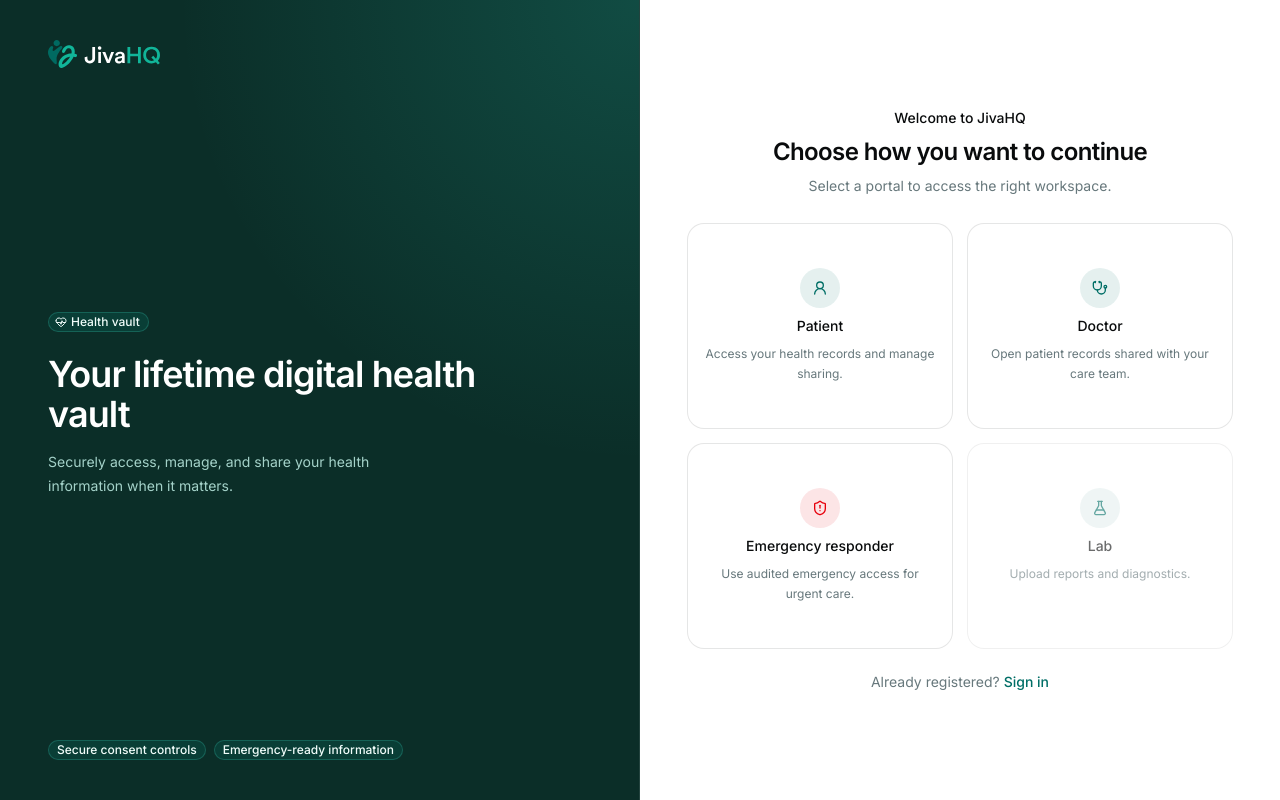
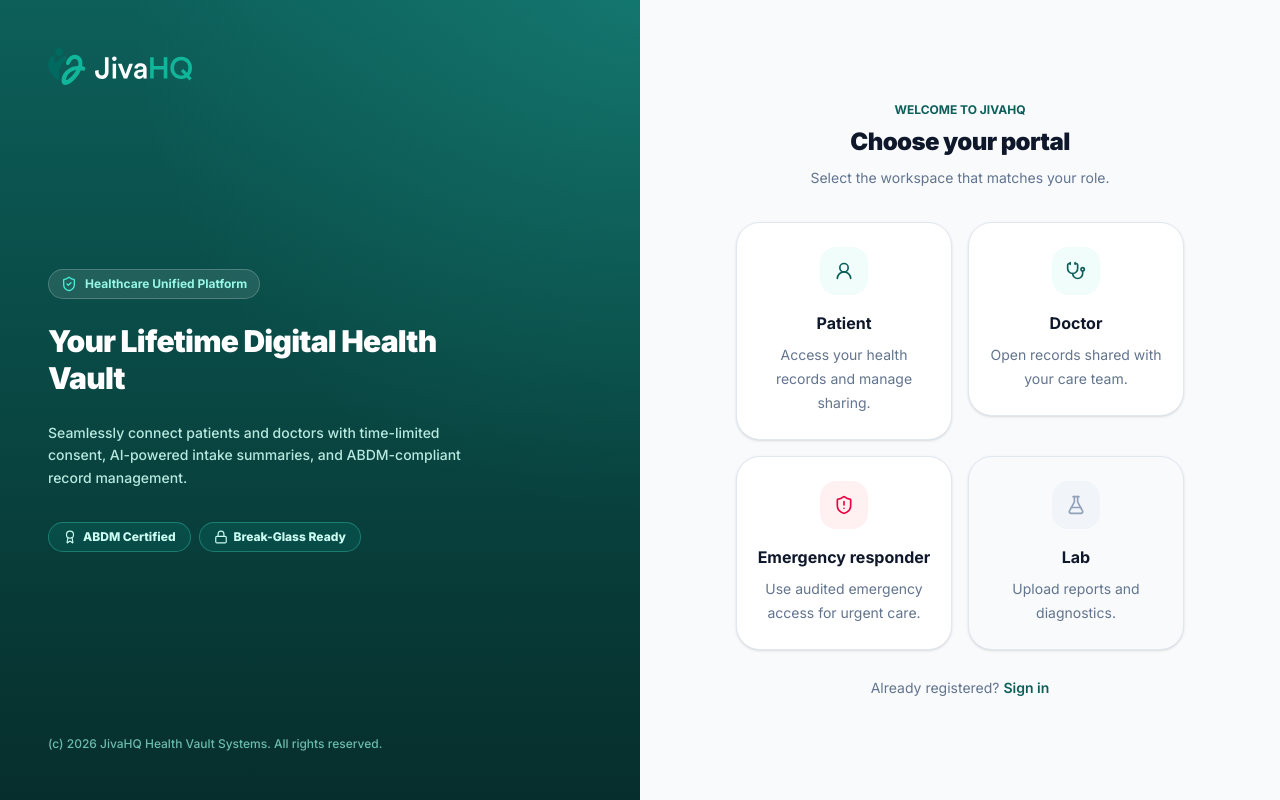
Before and after one commit to soxamz/jiva, a Next.js app: page / in a window 1280 px wide. Built offline with nearby package versions, Linux system fonts and the light colour scheme; no server answers.

Commit message:
feat: update sign-in form to use demo credentials and enhance UI components

```diff
--- a/src/app/page.tsx
+++ b/src/app/page.tsx
@@ -1,15 +1,16 @@
 import Image from "next/image";
 import Link from "next/link";
 import {
+  AwardIcon,
   FlaskConicalIcon,
-  HeartPulseIcon,
+  LockIcon,
   ShieldAlertIcon,
+  ShieldCheckIcon,
   StethoscopeIcon,
   UserRoundIcon,
+  type LucideIcon,
 } from "lucide-react";
 
-import { Badge } from "@/components/ui/badge";
-import { Card, CardContent } from "@/components/ui/card";
 import { getI18n } from "@/lib/i18n";
 import { cn } from "@/lib/utils";
 
@@ -17,8 +18,8 @@
   href: string;
   title: string;
   description: string;
-  icon: typeof UserRoundIcon;
-  tone?: "default" | "destructive";
+  icon: LucideIcon;
+  tone?: "default" | "emergency";
   disabled?: boolean;
 };
 
@@ -31,37 +32,93 @@
   tone = "default",
 }: Readonly<PortalLinkProps>) {
   const content = (
-    <Card className="h-full transition-colors group-hover:bg-accent group-focus-visible:ring-2 group-focus-visible:ring-ring">
-      <CardContent className="flex min-h-30 flex-col items-center justify-center gap-2 px-4 py-5 text-center">
+    <div
+      className={cn(
+        "flex min-h-36 flex-col items-center justify-center rounded-3xl border border-slate-200 bg-white px-5 py-6 text-center shadow-sm transition-colors",
+        !disabled && "group-hover:border-teal-300 group-hover:bg-teal-50/40",
+        disabled && "bg-slate-50 text-slate-400",
+      )}
+    >
       <span
         className={cn(
-            "bg-primary/10 text-primary flex size-10 items-center justify-center rounded-full",
-            tone === "destructive" && "bg-destructive/10 text-destructive",
+          "mb-4 flex size-12 items-center justify-center rounded-2xl bg-teal-50 text-[#0D5F5A]",
+          tone === "emergency" && "bg-rose-50 text-rose-600",
+          disabled && "bg-slate-100 text-slate-400",
         )}
       >
-          <Icon className="size-4" aria-hidden />
+        <Icon className="size-5" aria-hidden />
       </span>
-        <p className="text-sm font-medium">{title}</p>
-        <p className="text-muted-foreground text-xs leading-5">{description}</p>
-      </CardContent>
-    </Card>
+      <h2 className="text-base font-bold text-slate-900">{title}</h2>
+      <p className="mt-2 max-w-52 text-sm leading-6 text-slate-500">
+        {description}
+      </p>
+    </div>
   );
 
   if (disabled) {
     return (
-      <div
-        aria-disabled="true"
-        className="h-full cursor-not-allowed opacity-60"
-      >
+      <div aria-disabled="true" className="cursor-not-allowed">
         {content}
       </div>
     );
   }
 
   return (
-    <Link className="group block h-full focus-visible:outline-none" href={href}>
+    <Link
+      className="group block rounded-3xl focus-visible:outline-none focus-visible:ring-2 focus-visible:ring-[#0D5F5A] focus-visible:ring-offset-2"
+      href={href}
+    >
       {content}
     </Link>
+  );
+}
+
+function BrandPanel() {
+  return (
+    <section className="relative hidden min-h-0 flex-col justify-between overflow-hidden bg-gradient-to-b from-[#0D5F5A] via-[#094743] to-[#062e2c] p-12 text-white lg:flex">
+      <div
+        aria-hidden
+        className="pointer-events-none absolute inset-0 bg-[radial-gradient(circle_at_top_right,rgba(45,212,191,0.2),transparent_50%)]"
+      />
+      <Link href="/" className="relative inline-flex items-center">
+        <Image
+          alt="JivaHQ"
+          className="h-auto w-36"
+          height={36}
+          src="/logo-dark.svg"
+          width={144}
+        />
+      </Link>
+
+      <div className="relative z-10 my-auto max-w-md space-y-6">
+        <div className="inline-flex items-center gap-2 rounded-full border border-white/20 bg-white/10 px-3 py-1.5 text-xs font-bold text-teal-200 backdrop-blur-sm">
+          <ShieldCheckIcon className="size-4 text-teal-300" aria-hidden />
+          <span>Healthcare Unified Platform</span>
+        </div>
+        <h1 className="text-3xl font-black leading-tight tracking-tight text-white">
+          Your Lifetime Digital Health Vault
+        </h1>
+        <p className="text-sm font-medium leading-relaxed text-teal-100/90">
+          Seamlessly connect patients and doctors with time-limited consent,
+          AI-powered intake summaries, and ABDM-compliant record management.
+        </p>
+        <div className="flex flex-wrap gap-2 pt-2">
+          <span className="inline-flex items-center gap-1.5 rounded-full border border-teal-300/30 bg-teal-400/10 px-3.5 py-1.5 text-xs font-extrabold text-teal-100">
+            <AwardIcon className="size-3.5" aria-hidden />
+            ABDM Certified
+          </span>
+          <span className="inline-flex items-center gap-1.5 rounded-full border border-teal-300/30 bg-teal-400/10 px-3.5 py-1.5 text-xs font-extrabold text-teal-100">
+            <LockIcon className="size-3.5" aria-hidden />
+            Break-Glass Ready
+          </span>
+        </div>
+      </div>
+
+      <p className="relative z-10 text-xs font-medium text-teal-200/70">
+        (c) {new Date().getFullYear()} JivaHQ Health Vault Systems. All rights
+        reserved.
+      </p>
+    </section>
   );
 }
 
@@ -69,73 +126,34 @@
   const { t } = await getI18n();
 
   return (
-    <main className="bg-background">
-      <div className="grid lg:grid-cols-2 h-screen">
-        <section className="relative flex min-h-80 flex-col overflow-hidden border-r border-white/10 bg-[#0b2e28] px-6 py-7 text-white sm:px-10 sm:py-9 lg:min-h-full lg:px-12 lg:py-10">
-          <div
-            aria-hidden
-            className="pointer-events-none absolute inset-0 bg-[radial-gradient(circle_at_top_right,rgba(45,212,191,0.18),transparent_45%)]"
-          />
-          <Link
-            aria-label="JivaHQ"
-            className="relative inline-flex w-fit items-center"
-            href="/"
-          >
+    <main className="min-h-dvh bg-slate-50 lg:grid lg:grid-cols-2">
+      <BrandPanel />
+
+      <section className="flex min-h-dvh items-center justify-center px-4 py-10 sm:px-6 lg:px-12">
+        <div className="w-full max-w-md">
+          <Link className="mx-auto mb-10 flex w-fit lg:hidden" href="/">
             <Image
               alt="JivaHQ"
               className="h-auto w-28"
               height={28}
-              src="/logo-dark.svg"
+              src="/logo.svg"
               width={112}
             />
           </Link>
 
-          <div className="relative my-auto max-w-md py-12 lg:py-0">
-            <Badge
-              className="rounded-full border-teal-300/20 bg-teal-400/10 text-teal-50"
-              variant="outline"
-            >
-              <HeartPulseIcon data-icon="inline-start" aria-hidden />
-              Health vault
-            </Badge>
-            <h1 className="mt-5 text-3xl font-semibold tracking-tight sm:text-4xl">
-              Your lifetime digital health vault
-            </h1>
-            <p className="mt-4 max-w-sm text-sm leading-6 text-teal-100/80">
-              Securely access, manage, and share your health information when it
-              matters.
+          <div className="text-center">
+            <p className="text-xs font-bold uppercase text-[#0D5F5A]">
+              Welcome to JivaHQ
+            </p>
+            <h2 className="mt-2 text-2xl font-black tracking-tight text-slate-900">
+              Choose your portal
+            </h2>
+            <p className="mt-2 text-sm leading-6 text-slate-500">
+              Select the workspace that matches your role.
             </p>
           </div>
 
-          <div className="relative flex flex-wrap gap-2">
-            <Badge
-              className="rounded-full border-teal-300/20 bg-teal-400/10 text-teal-50"
-              variant="outline"
-            >
-              Secure consent controls
-            </Badge>
-            <Badge
-              className="rounded-full border-teal-300/20 bg-teal-400/10 text-teal-50"
-              variant="outline"
-            >
-              Emergency-ready information
-            </Badge>
-          </div>
-        </section>
-
-        <section className="flex items-center justify-center px-5 py-10 sm:px-8 lg:px-12">
-          <div className="w-full max-w-xl">
-            <div className="mb-7 text-center">
-              <p className="text-sm font-medium">Welcome to JivaHQ</p>
-              <h2 className="mt-2 text-2xl font-semibold tracking-tight">
-                Choose how you want to continue
-              </h2>
-              <p className="text-muted-foreground mt-2 text-sm">
-                Select a portal to access the right workspace.
-              </p>
-            </div>
-
-            <div className="grid gap-4 sm:grid-cols-2">
+          <div className="mt-8 grid gap-4 sm:grid-cols-2">
             <PortalLink
               description="Access your health records and manage sharing."
               href="/sign-in/patient"
@@ -143,7 +161,7 @@
               title={t("auth.patient")}
             />
             <PortalLink
-                description="Open patient records shared with your care team."
+              description="Open records shared with your care team."
               href="/sign-in/doctor"
               icon={StethoscopeIcon}
               title={t("auth.doctor")}
@@ -153,7 +171,7 @@
               href="/emergency"
               icon={ShieldAlertIcon}
               title={t("auth.emergencyResponder")}
-                tone="destructive"
+              tone="emergency"
             />
             <PortalLink
               description={t("auth.labDescription")}
@@ -164,10 +182,10 @@
             />
           </div>
 
-            <p className="text-muted-foreground mt-6 text-center text-sm">
+          <p className="mt-7 text-center text-sm text-slate-500">
             Already registered?{" "}
             <Link
-                className="text-primary font-medium hover:underline"
+              className="font-semibold text-[#0D5F5A] hover:underline"
               href="/sign-in"
             >
               {t("auth.signIn")}
@@ -175,7 +193,6 @@
           </p>
         </div>
       </section>
-      </div>
     </main>
   );
 }
--- a/src/components/auth/sign-in-form.tsx
+++ b/src/components/auth/sign-in-form.tsx
@@ -15,6 +15,7 @@
 } from "@/components/ui/field";
 import { Input } from "@/components/ui/input";
 import { useI18n } from "@/components/i18n-provider";
+import { demoCredentials } from "@/lib/demo-credentials";
 
 type SignInFormProps = React.ComponentProps<"form"> & {
   returnTo?: string;
@@ -27,8 +28,8 @@
   className,
   returnTo,
   expectedRole,
-  defaultIdentifier = "9876543210",
-  defaultOtp = "123456",
+  defaultIdentifier = demoCredentials.patient.identifier,
+  defaultOtp = demoCredentials.patient.otp,
   ...props
 }: SignInFormProps) {
   const { t } = useI18n();
```
Also changed, not shown: api/requirements.txt, requirements.txt. Lines whose indentation alone changed are shown as unchanged.
